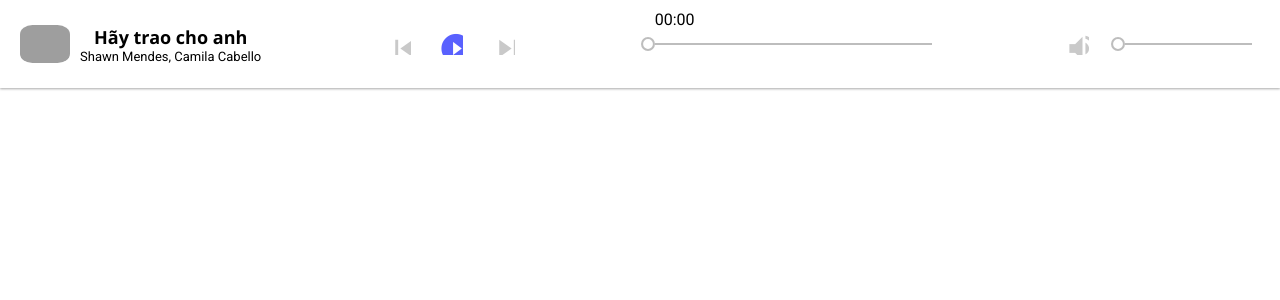
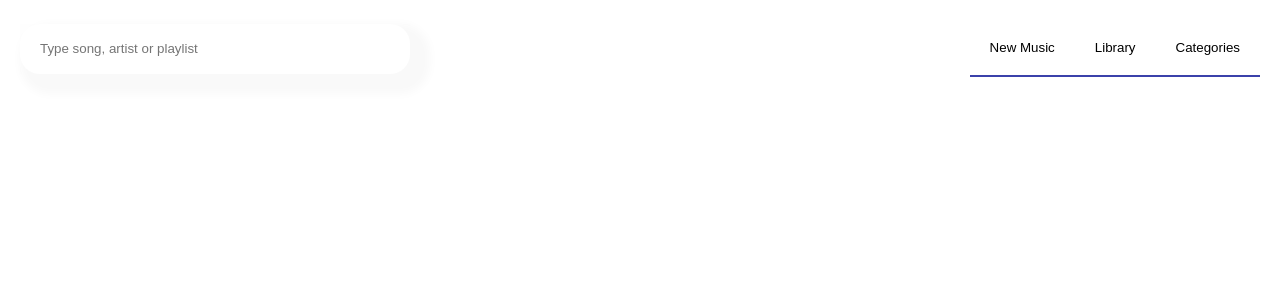
Before and after one commit to linhsol26/Noobilify, an Angular app: page / in a window 1280 px wide. Shown: the top 300 px of the page. Built offline with nearby package versions, Linux system fonts and the light colour scheme; grey boxes are pictures that could not be loaded.

Commit message:
them navBar

```diff
--- a/src/app/app.component.html
+++ b/src/app/app.component.html
@@ -1,2 +1,2 @@
-<app-music-player></app-music-player>
+<app-nav-bar></app-nav-bar>
 <router-outlet></router-outlet>
--- a/src/app/ui/music-player/music-player.component.html
+++ b/src/app/ui/music-player/music-player.component.html
@@ -23,7 +23,7 @@
 
   <div class="music_process_root">
     <div class="music_time">00:00</div>
-    <mat-slider id="music_process"></mat-slider>
+    <mat-slider #silderMusic id="music_process"></mat-slider>
   </div>
 
   <div class="volume_root">
--- a/src/app/ui/music-player/music-player.component.scss
+++ b/src/app/ui/music-player/music-player.component.scss
@@ -18,6 +18,7 @@
   justify-content: space-between;
   padding: 20px;
   box-shadow: 0 1px 3px rgba(0, 0, 0, 0.12), 0 1px 2px rgba(0, 0, 0, 0.24);
+  border-radius: 10px;
 }
 
 button {
--- a/src/app/ui/nav-bar/nav-bar.component.html
+++ b/src/app/ui/nav-bar/nav-bar.component.html
@@ -1 +1,8 @@
-<p>nav-bar works!</p>
+<div class="navBar">
+  <app-search-bar></app-search-bar>
+  <div class="button_group">
+    <button>New Music</button>
+    <button>Library</button>
+    <button>Categories</button>
+  </div>
+</div>
--- a/src/app/ui/nav-bar/nav-bar.component.scss
+++ b/src/app/ui/nav-bar/nav-bar.component.scss
@@ -0,0 +1,18 @@
+.navBar {
+  display: flex;
+  justify-content: space-between;
+  text-align: center;
+  align-items: center;
+  padding: 20px;
+}
+
+button {
+  cursor: pointer;
+  padding: 20px;
+  border-top: 0px;
+  border-right: 0px;
+  border-left: 0px;
+  border-color: #5961fe;
+  background-color: white;
+  outline: none;
+}
--- /dev/null
+++ b/src/app/ui/search-bar/search-bar.component.html
@@ -0,0 +1,3 @@
+<div class="searchBar">
+    <input type="text" placeholder="Type song, artist or playlist" class="searchInput">
+</div>
--- /dev/null
+++ b/src/app/ui/search-bar/search-bar.component.scss
@@ -0,0 +1,13 @@
+* {
+    background-color: #fefefe;
+}
+
+.searchInput {
+    border-radius: 20px;
+    height: 10px;
+    width: 350px;
+    padding: 20px;
+    border: none;
+    background-color: white;
+    box-shadow: 10px 10px 10px 10px #f9f9f9;
+}
--- /dev/null
+++ b/src/app/ui/search-bar/search-bar.component.ts
@@ -0,0 +1,15 @@
+import { Component, OnInit } from '@angular/core';
+
+@Component({
+  selector: 'app-search-bar',
+  templateUrl: './search-bar.component.html',
+  styleUrls: ['./search-bar.component.scss']
+})
+export class SearchBarComponent implements OnInit {
+
+  constructor() { }
+
+  ngOnInit() {
+  }
+
+}
--- a/src/app/ui/ui.module.ts
+++ b/src/app/ui/ui.module.ts
@@ -9,9 +9,10 @@ import { PlayListTopHitComponent } from './play-list-top-hit/play-list-top-hit.c
 import { SongTopHitComponent } from './song-top-hit/song-top-hit.component';
 import {MatIconModule} from '@angular/material/icon';
 import {MatSliderModule} from '@angular/material/slider';
+import { SearchBarComponent } from './search-bar/search-bar.component';
 
 @NgModule({
-  declarations: [ToolBarComponent, NavBarComponent, MusicPlayerComponent, TracksComponent, PlayListBoxComponent, PlayListTopHitComponent, SongTopHitComponent],
+  declarations: [ToolBarComponent, NavBarComponent, MusicPlayerComponent, TracksComponent, PlayListBoxComponent, PlayListTopHitComponent, SongTopHitComponent, SearchBarComponent],
   imports: [
     CommonModule,
     MatIconModule,
@@ -23,6 +24,8 @@ import {MatSliderModule} from '@angular/material/slider';
     TracksComponent,
     PlayListBoxComponent,
     PlayListTopHitComponent,
-    SongTopHitComponent],
+    SongTopHitComponent,
+    SearchBarComponent
+  ],
 })
 export class UIModule { }
```
Also changed, not shown: src/app/service/audio.service.ts (added, +210 -0 lines), src/app/ui/music-player/music-player.component.ts (+8 -7 lines), 2 other files (tests, documents, lock files or other folders).
